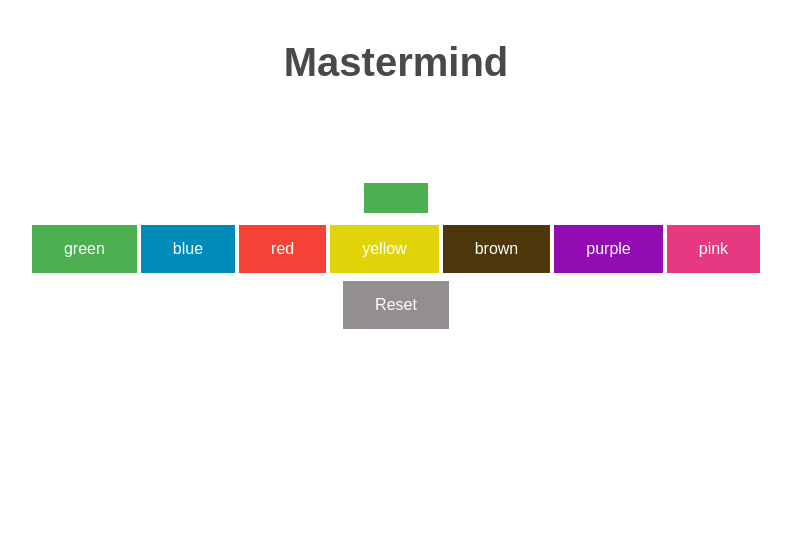
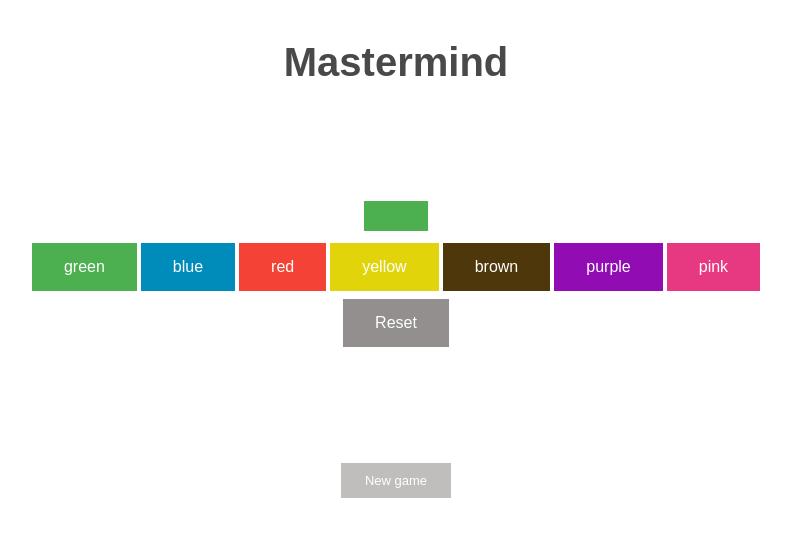
Before and after one commit to Esthuy/mastermind, an Angular app: page /game in a window 1280 px wide. Both pictures are taken after a click on the button "green". Shown: the top 536 px of the page, without its empty margins (244-1035 px from the left). Built offline with nearby package versions, Linux system fonts and the light colour scheme.

Commit message:
instructions and new game button

```diff
--- a/src/app/component/game/configuration/configuration.component.css
+++ b/src/app/component/game/configuration/configuration.component.css
@@ -3,3 +3,7 @@ select{
   background-color: white;
   width: 40px;
 }
+
+.instruction{
+  color: grey;
+}
--- a/src/app/component/game/configuration/configuration.component.html
+++ b/src/app/component/game/configuration/configuration.component.html
@@ -1,4 +1,5 @@
 <!-- Allow player to chose the number of pins, the numbers of tries, and a the solution if multiplayer mode -->
+<div *ngIf="displayConfiguration" class="instruction">Change the configuration (optional)</div><br>
 
 <div *ngIf="displayConfiguration" class="configuration">
     <label for="tries">Number of tries</label><br>
--- a/src/app/component/game/player-choice/player-choice.component.css
+++ b/src/app/component/game/player-choice/player-choice.component.css
@@ -39,3 +39,10 @@ body, div{
    .instruction{
       color: grey;
    }
+
+   .newGame{
+      font-size: small;
+      background-color: #c0bdbd;
+      padding: 10px 24px;
+
+   }
--- a/src/app/component/game/player-choice/player-choice.component.html
+++ b/src/app/component/game/player-choice/player-choice.component.html
@@ -13,7 +13,9 @@
     </td>
 </ng-container>
 
-<div *ngIf="!started && !choosingSolution" class="instruction">Choose a color to start a game</div><br>
+<div *ngIf="!started && !choosingSolution" class="instruction">Choose a color to start a game</div>
+
+<div *ngIf="displayInstruction && gameOn" class="instruction">Next round, choose your colors</div><br>
 
 <!-- Display button to chose pin colors-->
 <div *ngIf="gameOn">
@@ -33,7 +35,7 @@
 </div>
 
 
-<br><br><br>
+<br>
 <button *ngIf="!gameOn" (click)="start()" class="button grey">New game</button>
 
 
@@ -49,3 +51,6 @@
     <input type="color" [(ngModel)]="colors['purple']" (change)="onChange()">
     <input type="color" [(ngModel)]="colors['pink']" (change)="onChange()">
 </div>
+
+<br><br><br><br>
+<button *ngIf="started && gameOn" (click)="start()" class="button newGame">New game</button>
--- a/src/app/component/game/player-choice/player-choice.component.ts
+++ b/src/app/component/game/player-choice/player-choice.component.ts
@@ -18,6 +18,7 @@ export class PlayerChoiceComponent implements OnInit {
   resetDisplayed: boolean = false;
   displayConfiguration: boolean = true;
   displayValidationSolution: boolean = false;
+  displayInstruction: boolean = false;
   player2message: boolean = false;
 
   @Input('nbrOfPins')
@@ -85,6 +86,7 @@ export class PlayerChoiceComponent implements OnInit {
     this.started = true;
     this.displayConfiguration = false;
     this.configurationToDisplay.emit(this.displayConfiguration);
+    this.displayInstruction = false;
 
     //Add chosen pin to the combinationPlayer
     if(this.combinationPlayer.length < this.nbrOfPins){
@@ -128,11 +130,13 @@ export class PlayerChoiceComponent implements OnInit {
     this.started = false;
     this.choosingSolution = false;
     this.player2message = false;
+    this.displayInstruction = false;
     this.colors = JSON.parse(JSON.stringify(this.colorsBase)); //réinitialise le tableau
     this.startEmitter.emit();
   }
 
   validation(){
+    this.displayInstruction = true;
     this.playerEmitter.emit(this.combinationPlayer);
     this.reset();
   }
```
